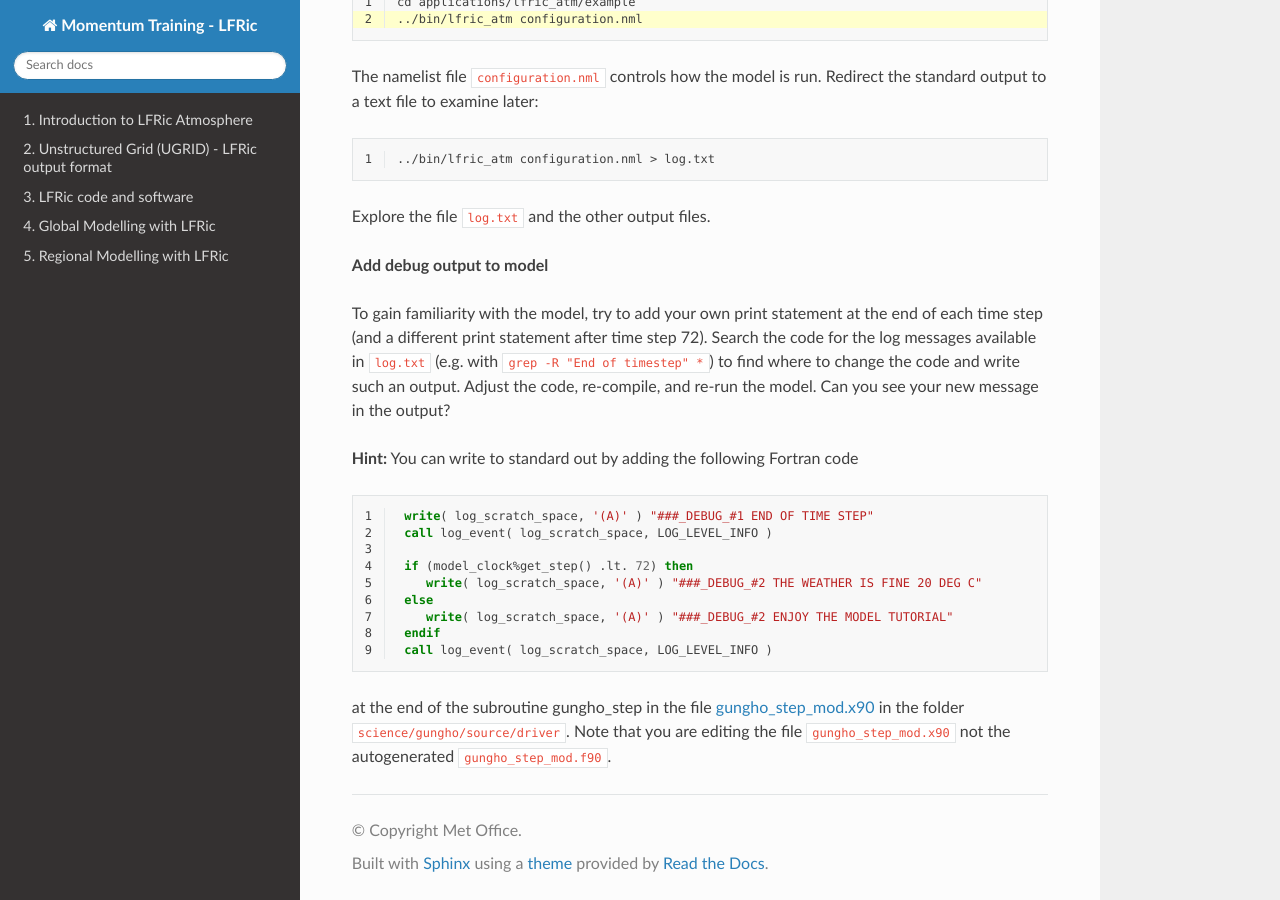
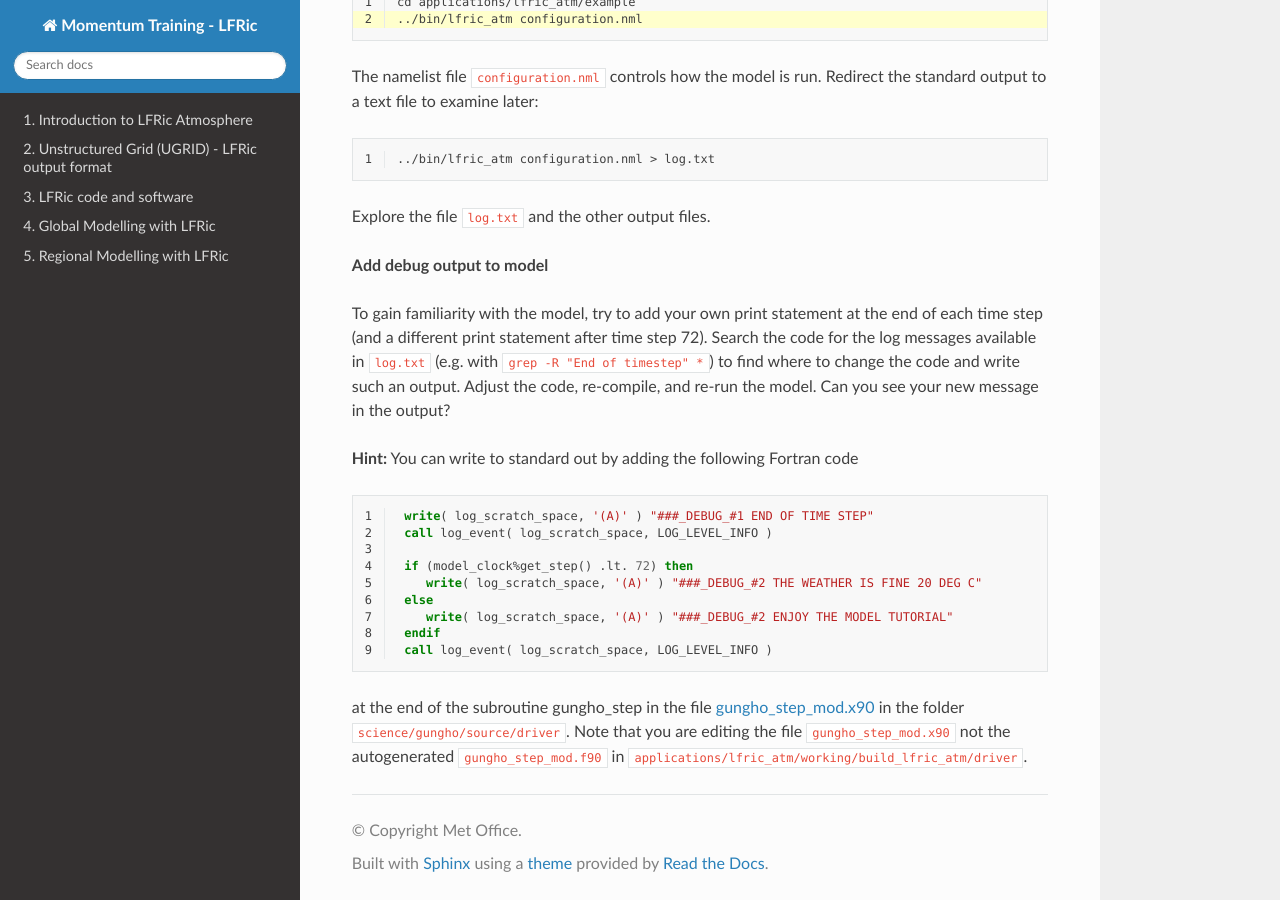
Before and after one commit to MetOffice/LFRic-Atmosphere-Training, a Sphinx documentation site: the page built from source/lfric_infrastructure/practical_command_line.rst, in a window 1280 px wide and 900 px high, scrolled down 974 px. Built offline with Sphinx 7.4.7 and the Read the Docs theme 3.1.0, drawn with Linux system fonts in a browser that asks for light colours.

Commit message:
Add detail about build folder to command line practical

```diff
--- a/source/lfric_infrastructure/practical_command_line.rst
+++ b/source/lfric_infrastructure/practical_command_line.rst
@@ -69,4 +69,4 @@
     endif
     call log_event( log_scratch_space, LOG_LEVEL_INFO )
 
-at the end of the subroutine gungho_step in the file `gungho_step_mod.x90 <https://code.metoffice.gov.uk/trac/lfric_apps/browser/main/trunk/science/gungho/source/driver/gungho_step_mod.x90?rev=9055#L217>`_ in the folder ``science/gungho/source/driver``. Note that you are editing the file ``gungho_step_mod.x90`` not the autogenerated ``gungho_step_mod.f90``.
+at the end of the subroutine gungho_step in the file `gungho_step_mod.x90 <https://code.metoffice.gov.uk/trac/lfric_apps/browser/main/trunk/science/gungho/source/driver/gungho_step_mod.x90?rev=9055#L217>`_ in the folder ``science/gungho/source/driver``. Note that you are editing the file ``gungho_step_mod.x90`` not the autogenerated ``gungho_step_mod.f90`` in ``applications/lfric_atm/working/build_lfric_atm/driver``.
```
